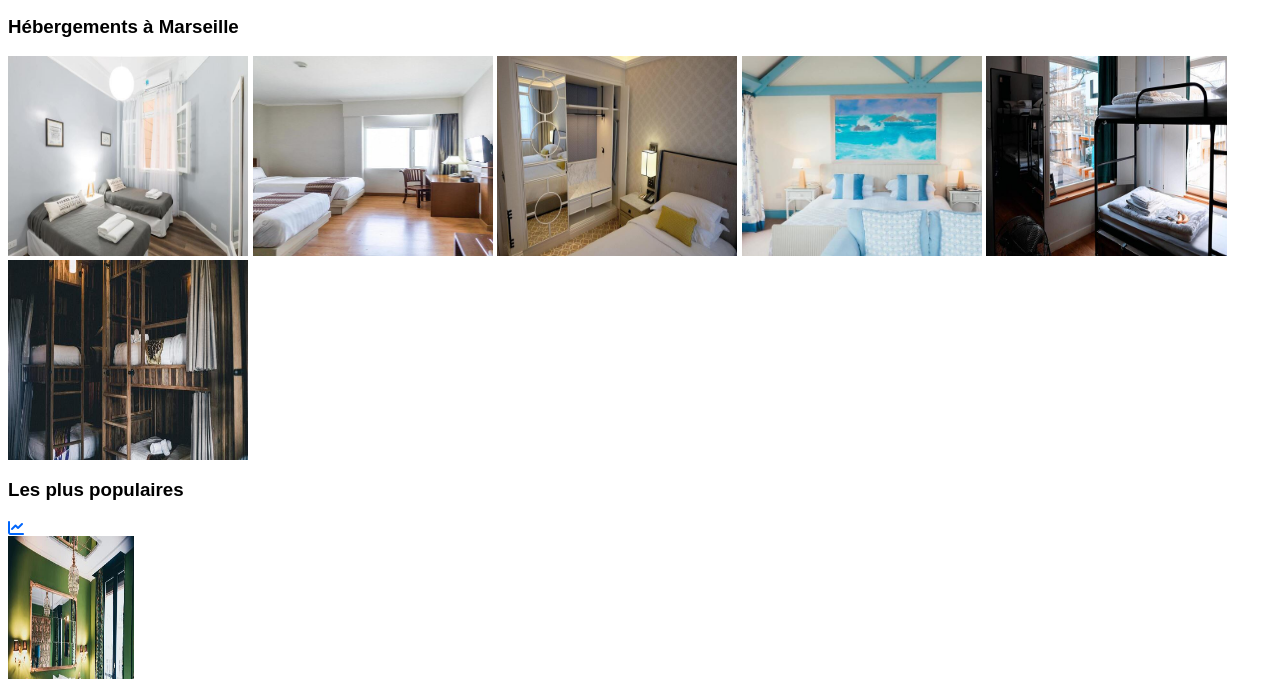
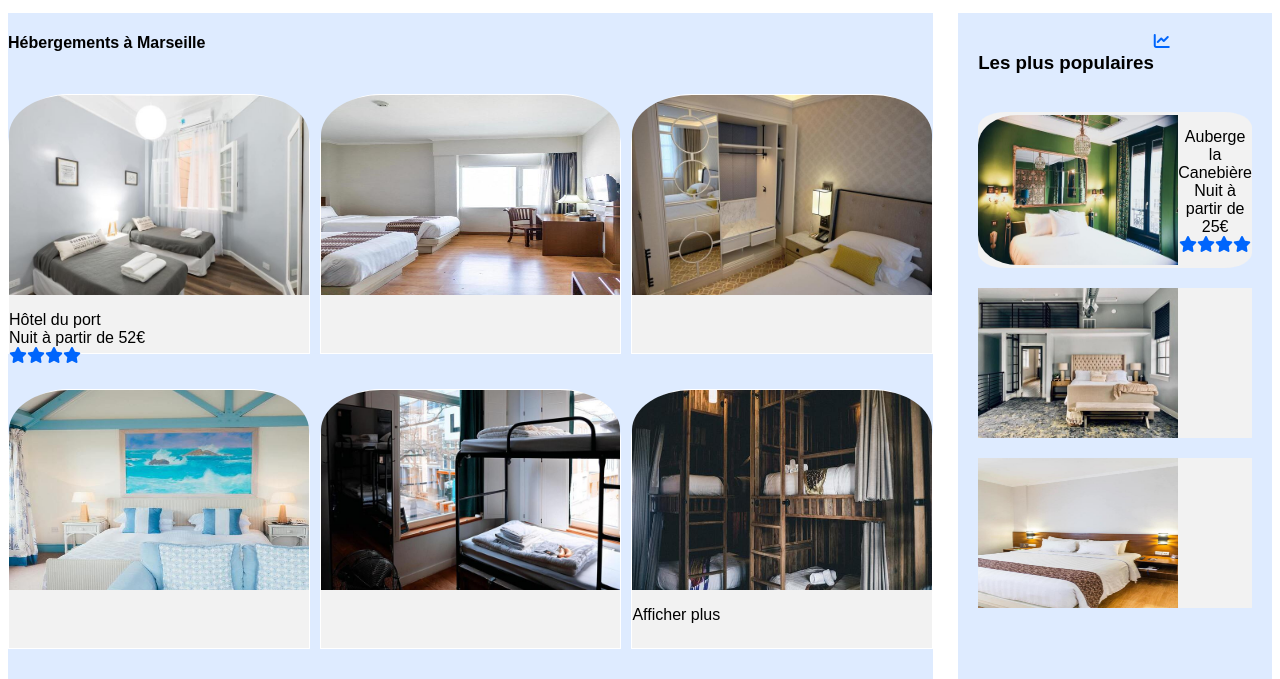
Before and after one commit to Bast57/projet_3, a plain HTML site: page index.html in a window 1280 px wide. Shown: the part 381-1060 px from the top of the page. Drawn offline with Linux system fonts and the light colour scheme.

Commit message:
Sauvegarde Mardi avans changement et test

```diff
--- a/index.html
+++ b/index.html
@@ -49,22 +49,35 @@
             </section>
             <p><i class="infoLogo fas fa-info"></i> Plus de 500 Logements sont disponibles dans cette ville !</p>
         </section>
-        <section class="marseille&populaire">
-            <section class=".zone_marseille">
-                <h1 id="ankre_hébergements">Hébergements à Marseille</h1>
-                    <img class="marseilleImg" src="images/hebergements/fred-kleber.jpg" alt="Hotel du port">
-                    <img class="marseilleImg" src="images/hebergements/febrian-zakaria.jpg" alt="Hotel chez Amina">
-                    <img class="marseilleImg" src="images/hebergements/reisetopia.jpg" alt="Hotel les mouettes">
-                    <img class="marseilleImg" src="images/hebergements/annie-spratt.jpg" alt="Hotel de la mer">
-                    <img class="marseilleImg" src="images/hebergements/marcus-loke.jpg" alt="Auberge la Canebière">
-                    <img class="marseilleImg" src="images/hebergements/nicate-lee.jpg" alt="Auberge le Panier">
-            </section>
+        <section class="marseillepopulaire">
+            <section class="zone_marseille">
+                <article class="art0"><h1 id="ankre_hébergements">Hébergements à Marseille</h1></article>
+                    <article class="art1">
+                        <img class="marseilleImg img1" src="images/hebergements/fred-kleber.jpg" alt="Hotel du port">
+                        <p> Hôtel du port<br>Nuit à partir de 52€<br>
+                        <i class="fas fa-solid fa-star"></i><i class="fas fa-solid fa-star"></i><i class="fas fa-solid fa-star"></i><i class="fas fa-solid fa-star"></i></p>
+                    </article>
+                    <article class="art2"><img class="marseilleImg img2" src="images/hebergements/febrian-zakaria.jpg" alt="Hotel chez Amina">
+                    </article>
+                    <article class="art3"><img class="marseilleImg img3" src="images/hebergements/reisetopia.jpg" alt="Hotel les mouettes">
+                    </article>
+                    <article class="art4"><img class="marseilleImg img4" src="images/hebergements/annie-spratt.jpg" alt="Hotel de la mer">
+                    </article>
+                    <article class="art5"><img class="marseilleImg img5" src="images/hebergements/marcus-loke.jpg" alt="Auberge la Canebière">
+                    </article>
+                    <article class="art6"><img class="marseilleImg img6" src="images/hebergements/nicate-lee.jpg" alt="Auberge le Panier">
+                    <article class="art7"><p>Afficher plus</p></article>
+                    </section>
 
             <section class="zone_populaire">
-                <h1>Les plus populaires</h1><i class="fa-solid fa-chart-line" aria-hidden="true"></i>
-                    <img class="populaireImg" src="images/hebergements/emile-guillemot.jpg" alt="Auberge la Canebière">
-                    <img class="populaireImg" src="images/hebergements/aw-creative.jpg" alt="chambre d'hôtes au coeur de l'eau">
-                    <img class="populaireImg" src="images/hebergements/febrian-zakaria2.jpg" alt="Hôtel bleu et blanc">
+                <div class="h1populaire"><h1>Les plus populaires</h1><i class="fa-solid fa-chart-line" aria-hidden="true"></i></div>
+                    <article class="pop1"><img class="populaireImg img7" src="images/hebergements/emile-guillemot.jpg" alt="Auberge la Canebière">
+                    <p>Auberge la Canebière <br> Nuit à partir de 25€ <br><i class="fas fa-solid fa-star"></i><i class="fas fa-solid fa-star"></i><i class="fas fa-solid fa-star"></i><i class="fas fa-solid fa-star"></i>
+                    </p></article>
+                    <article class="pop2"><img class="populaireImg img8" src="images/hebergements/aw-creative.jpg" alt="chambre d'hôtes au coeur de l'eau">
+                    </article>
+                    <article class="pop3"><img class="populaireImg img9" src="images/hebergements/febrian-zakaria2.jpg" alt="Hôtel bleu et blanc">
+                    </article>
             </section>
         </section>
             <section class="zone_activités">
--- a/style.css
+++ b/style.css
@@ -94,18 +94,117 @@ header {
     border-color: var(--main-color);
 }
 
+                /**Grande section**/
+
+.marseillepopulaire {
+    display: flex;
+    flex-direction: row;
+
+}
+
             /**Zone Hébergement à Marseille**/
 
 .zone_marseille {
-    display: flex;
-    flex-direction: column;
-    width: 65%;
+    display: grid;
+    grid-template-columns: 1fr 1fr 1fr;
+    grid-template-rows: 10% 40% 40% 10%;
     background-color: var(--filter-bg-color);
+    margin-right: 25px;
+    margin-bottom: 100px;
+    gap: 10px;
+
 }
     .marseilleImg {
-        width: 19%;
+        width: 100%;
         height: 200px;
         gap: 5px;
+        border-radius: 20% 20% 0 0;
+    }
+
+    .art0 {
+        grid-column-start: 1;
+        grid-column-end: 3;
+        grid-row-start: 1;
+        grid-row-end: 1;
+    }
+
+    .art1 {
+        grid-column-start: 1;
+        grid-column-end: 1;
+        grid-row-start: 2;
+        grid-row-end: 2;
+        border: solid 1px white;
+        border-radius: 20% 20% 0 0;
+        margin-bottom: 25px;
+        background-color: var(--main-bg-color);
+    }
+
+    .art2 {
+        grid-column-start: 2;
+        grid-column-end: 2;
+        grid-row-start: 2;
+        grid-row-end: 2;
+        border: solid 1px white;
+        border-radius: 20% 20% 0 0;
+        margin-bottom: 25px;
+        background-color: var(--main-bg-color);
+    }
+
+    .art3 {
+        grid-column-start: 3;
+        grid-column-end: 3;
+        grid-row-start: 2;
+        grid-row-end: 2;
+        border: solid 1px white;
+        border-radius: 20% 20% 0 0;
+        margin-bottom: 25px;
+        background-color: var(--main-bg-color);
+
+    }
+
+    .art4 {
+        grid-column-start: 1;
+        grid-column-end: 1;
+        grid-row-start: 3;
+        grid-row-end: 3;
+        border: solid 1px white;
+        border-radius: 20% 20% 0 0;
+        margin-bottom: 25px;
+        background-color: var(--main-bg-color);
+
+    }
+
+    .art5 {
+        grid-column-start: 2;
+        grid-column-end: 2;
+        grid-row-start: 3;
+        grid-row-end: 3;
+        border: solid 1px white;
+        border-radius: 20% 20% 0 0;
+        margin-bottom: 25px;
+        background-color: var(--main-bg-color);
+
+    }
+
+    .art6 {
+        grid-column-start: 3;
+        grid-column-end: 3;
+        grid-row-start: 3;
+        grid-row-end: 3;
+        border: solid 1px white;
+        border-radius: 20% 20% 0 0;
+        margin-bottom: 25px;
+        background-color: var(--main-bg-color);
+
+    }
+
+    .art7 {
+        grid-column-start: 1;
+        grid-column-end: 3;
+        grid-row-start: 4;
+        grid-row-end: 4;
+        margin-bottom: 50px;
+
     }
 
 
@@ -114,11 +213,42 @@ header {
 .zone_populaire {
     display: flex;
     flex-direction: column;
+    background-color: var(--filter-bg-color);
+    width: 25%;
+    gap: 20px;
+    padding: 20px;
 }
     .populaireImg {
-        width: 10%;
-        height: 220px;
+        width: 200px;
+        height: 150px;
     }
+
+.h1populaire {
+    display: flex;
+    flex-direction: row;
+}
+
+.pop1 {
+    background-color: var(--main-bg-color);
+    width: 100%;
+    border-radius: 10%;
+    display: flex;
+    align-items: center;
+    text-align: center;
+
+}
+
+.pop2 {
+    background-color: var(--main-bg-color);
+}
+
+.pop3 {
+    background-color: var(--main-bg-color);
+}
+
+.img7 {
+    border-radius: 20% 0 0 20%;
+}
 
 
             /**Zone Activités**/
```
